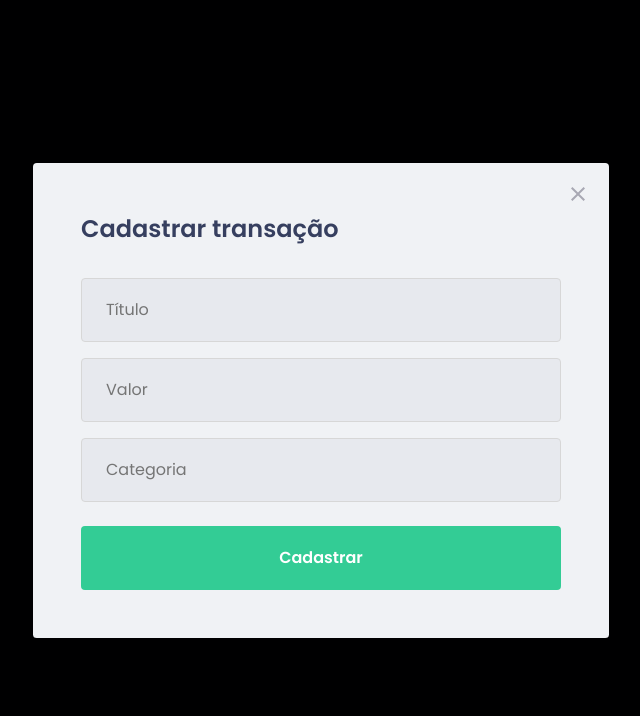
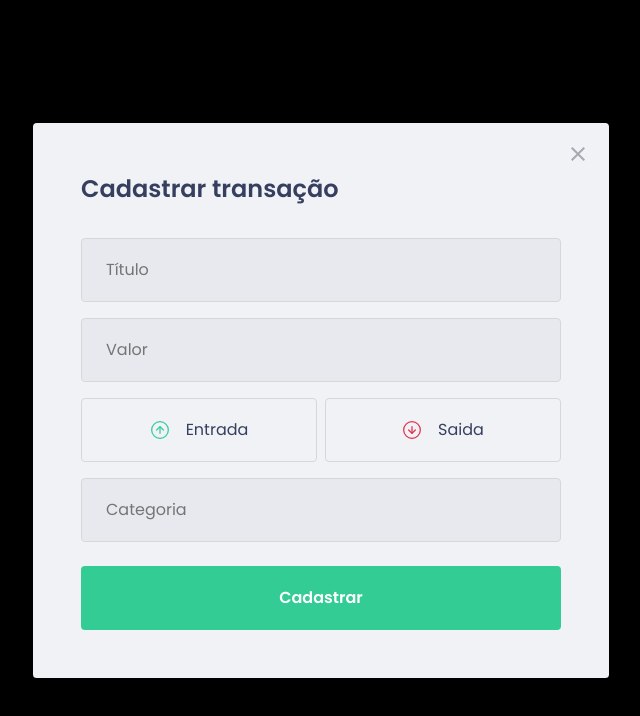
Before and after one commit to claudi-tm/dtmoney, a React (Create React App) app: page / in a window 1280 px wide. Both pictures are taken after a click on the button "Nova transação". Shown: the top 716 px of the page, without its empty margins (319-959 px from the left). Built offline with nearby package versions, Linux system fonts and the light colour scheme; no server answers; what miragejs would draw is missing.

Commit message:
finished styled Modal

```diff
--- a/src/components/NewTransationModal/index.tsx
+++ b/src/components/NewTransationModal/index.tsx
@@ -1,7 +1,9 @@
 import ReactModal from "react-modal";
-import { Container } from "./styles";
+import { Container, TransactionTypeContainer } from "./styles";
 
 import closeImg from "../../assets/close.svg"
+import income_img from "../../assets/income.svg"
+import outcome_img from "../../assets/outcome.svg";
 
 interface NewTransactionModalOpenProps {
 	isOpen: boolean;
@@ -19,11 +21,30 @@ export function NewTransactionModal({
 			overlayClassName="react-modal-overlay"
 			className="react-modal-content"
 		>
-			<button type="button" onClick={onRequestClose} className="react-modal-close"> <img src={closeImg} alt="close_image" /></button>
+			<button
+				type="button"
+				onClick={onRequestClose}
+				className="react-modal-close"
+			>
+				{" "}
+				<img src={closeImg} alt="close_image" />
+			</button>
 			<Container>
 				<h2>Cadastrar transação</h2>
 				<input placeholder="Título" />
 				<input type="number" placeholder="Valor" />
+
+				<TransactionTypeContainer>
+					<button type="button">
+						<img src={income_img} alt="Entrada" />
+						<span>Entrada</span>
+					</button>
+					<button type="button">
+						<img src={outcome_img} alt="Saida" />
+						<span>Saida</span>
+					</button>
+				</TransactionTypeContainer>
+
 				<input placeholder="Categoria" />
 
 				<button type="submit">Cadastrar</button>
--- a/src/components/NewTransationModal/styles.ts
+++ b/src/components/NewTransationModal/styles.ts
@@ -48,3 +48,40 @@ export const Container = styled.form`
         }
     }
 `
+
+export const TransactionTypeContainer = styled.div`
+    margin: 1rem 0;
+    display: grid;
+    grid-template-columns: 1fr 1fr;
+    gap: 0.5rem;
+
+    button{
+        height: 4rem;
+        border: 1px solid #d7d7d7;
+        border-radius: 0.25rem;
+
+        background-color: transparent;
+
+        display: flex;
+        align-items: center;
+        justify-content: center;
+
+        transition: border-color 0.5s;
+
+        &:hover {
+            border-color: #aaa;
+        }
+
+        img {
+            width: 20px;
+            height: 20px;
+        }
+
+        span {
+            display: inline-block;
+            margin-left: 1rem;
+            font-size: 1rem;
+            color: var(--text-title);
+        }
+    }
+`
```
